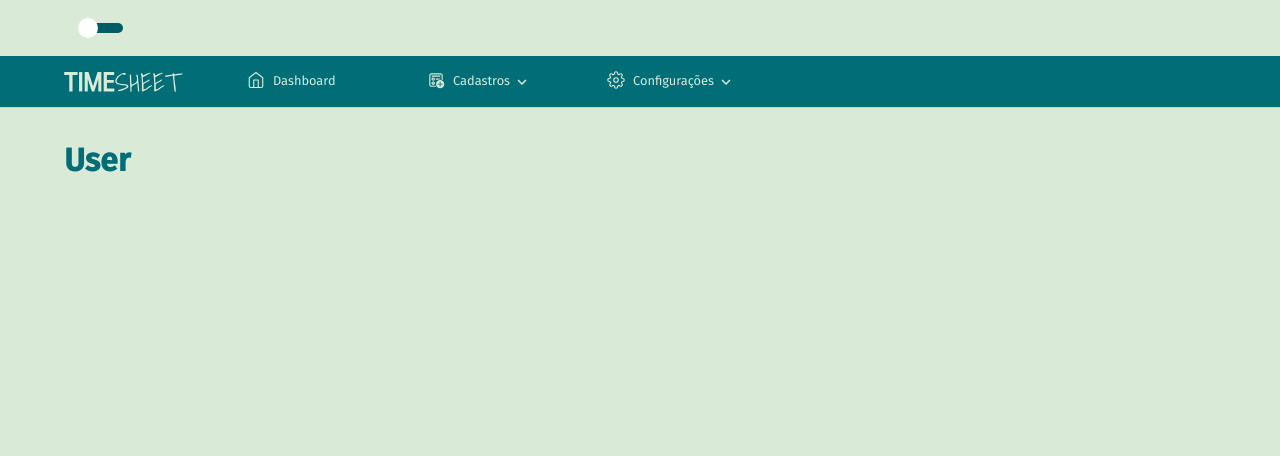
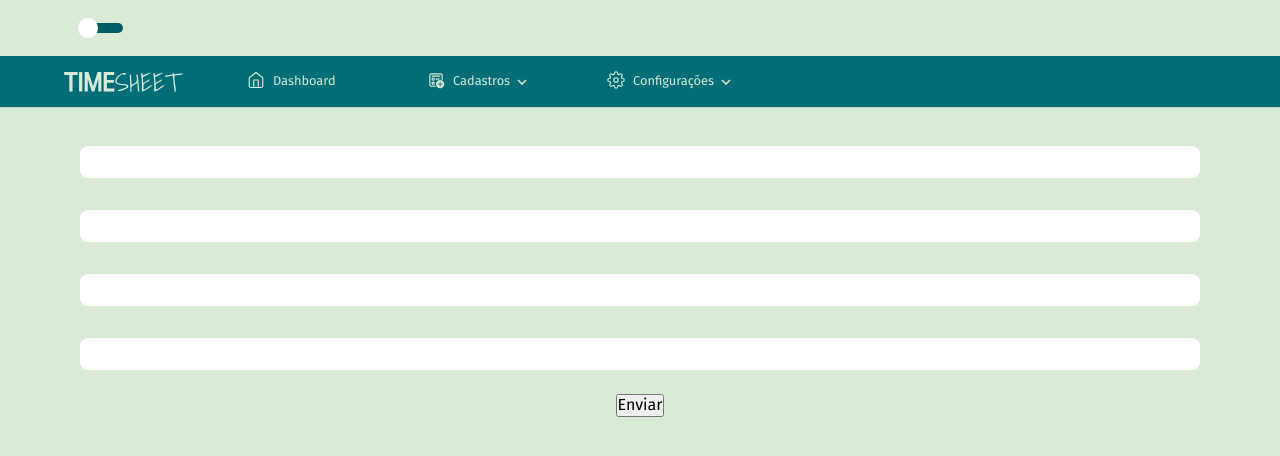
Before and after one commit to juniormartinxo/saros, a React (Create React App) app: page /usuarios in a window 1280 px wide. Shown: the top 456 px of the page. Built offline with nearby package versions, Linux system fonts and the light colour scheme.

Commit message:
Add yup and start user form

```diff
--- a/package.json
+++ b/package.json
@@ -13,6 +13,7 @@
     "prepare": "husky install"
   },
   "dependencies": {
+    "@hookform/resolvers": "2.8.3",
     "@testing-library/jest-dom": "5.14.1",
     "@testing-library/react": "12.1.0",
     "@testing-library/user-event": "13.2.1",
--- a/src/pages/Users/users.tsx
+++ b/src/pages/Users/users.tsx
@@ -1,5 +1,62 @@
+import { useForm } from 'react-hook-form'
+import { yupResolver } from '@hookform/resolvers/yup'
+import * as yup from 'yup'
+import * as FormS from 'resources/styles/form.styled'
+
+interface IFormInputs {
+  iptFirstName: string
+  iptLastName: string
+  iptEmail: string
+  iptPassword: string
+}
+
+const schema = yup
+  .object({
+    iptFirstName: yup.string().required('ops_1'),
+    iptLastName: yup.string().required('ops_2'),
+    iptEmail: yup.string().required('ops_3'),
+    iptPassword: yup.string().required('ops_4'),
+  })
+  .required()
+
 function Users() {
-  return <h1>User</h1>
+  const {
+    register,
+    handleSubmit,
+    formState: { errors },
+  } = useForm<IFormInputs>({
+    resolver: yupResolver(schema),
+  })
+
+  const onSubmit = (data: IFormInputs) => console.log(data)
+
+  return (
+    <FormS.Form onSubmit={handleSubmit(onSubmit)}>
+      <FormS.Container>
+        <FormS.Input {...register('iptFirstName')} />
+        <p>{errors.iptFirstName?.message}</p>
+      </FormS.Container>
+
+      <FormS.Container>
+        <FormS.Input {...register('iptLastName')} />
+        <p>{errors.iptLastName?.message}</p>
+      </FormS.Container>
+
+      <FormS.Container>
+        <FormS.Input {...register('iptEmail')} />
+        <p>{errors.iptEmail?.message}</p>
+      </FormS.Container>
+
+      <FormS.Container>
+        <FormS.Input {...register('iptPassword')} />
+        <p>{errors.iptPassword?.message}</p>
+      </FormS.Container>
+
+      <FormS.Container>
+        <button type="submit">Enviar</button>
+      </FormS.Container>
+    </FormS.Form>
+  )
 }
 
 export { Users }
--- /dev/null
+++ b/src/resources/styles/form.styled.ts
@@ -0,0 +1,39 @@
+import styled from 'styled-components/macro'
+
+const Form = styled.form`
+  display: flex;
+  flex-direction: column;
+  align-items: center;
+  justify-content: center;
+  width: 100%;
+  height: 100%;
+  padding: 0.5rem;
+  border-radius: 0.5rem;
+`
+
+const Input = styled.input`
+  width: 100%;
+  height: 2rem;
+  border-radius: 0.5rem;
+  border: none;
+  padding: 0.5rem;
+  margin: 0.5rem;
+  font-size: 1rem;
+
+  &:focus {
+    outline: none;
+  }
+`
+
+const Container = styled.div`
+  display: flex;
+  flex-direction: column;
+  align-items: center;
+  justify-content: center;
+  width: 100%;
+  height: 100%;
+  padding: 0.5rem;
+  border-radius: 0.5rem;
+`
+
+export { Container, Form, Input }
```
Also changed, not shown: 1 other file (tests, documents, lock files or other folders).
